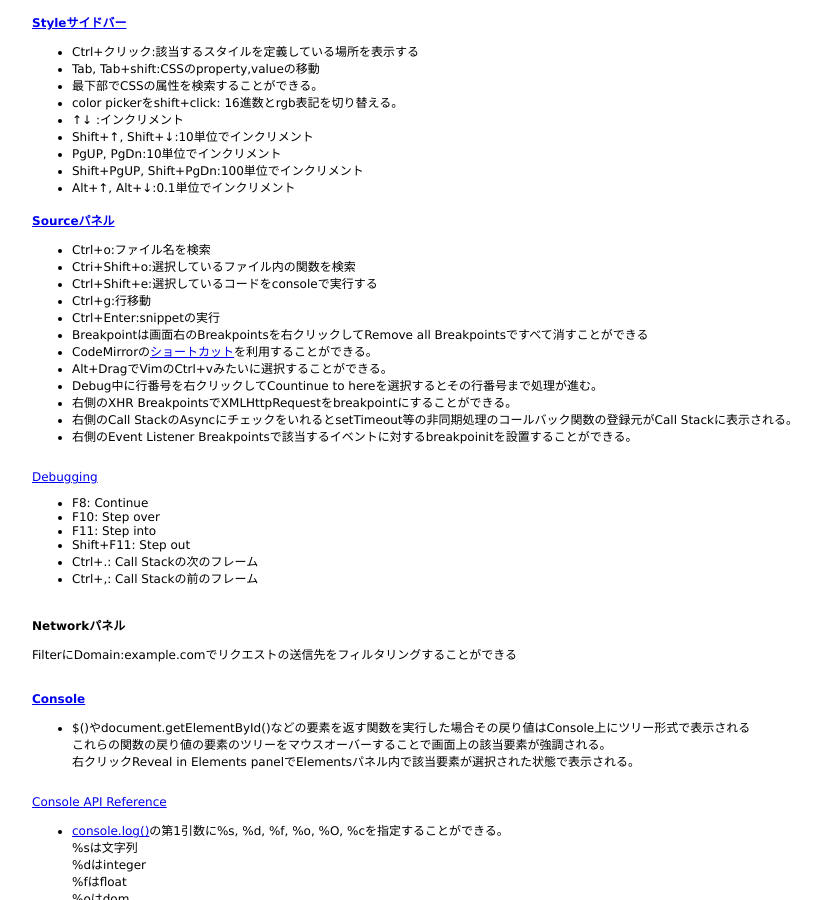
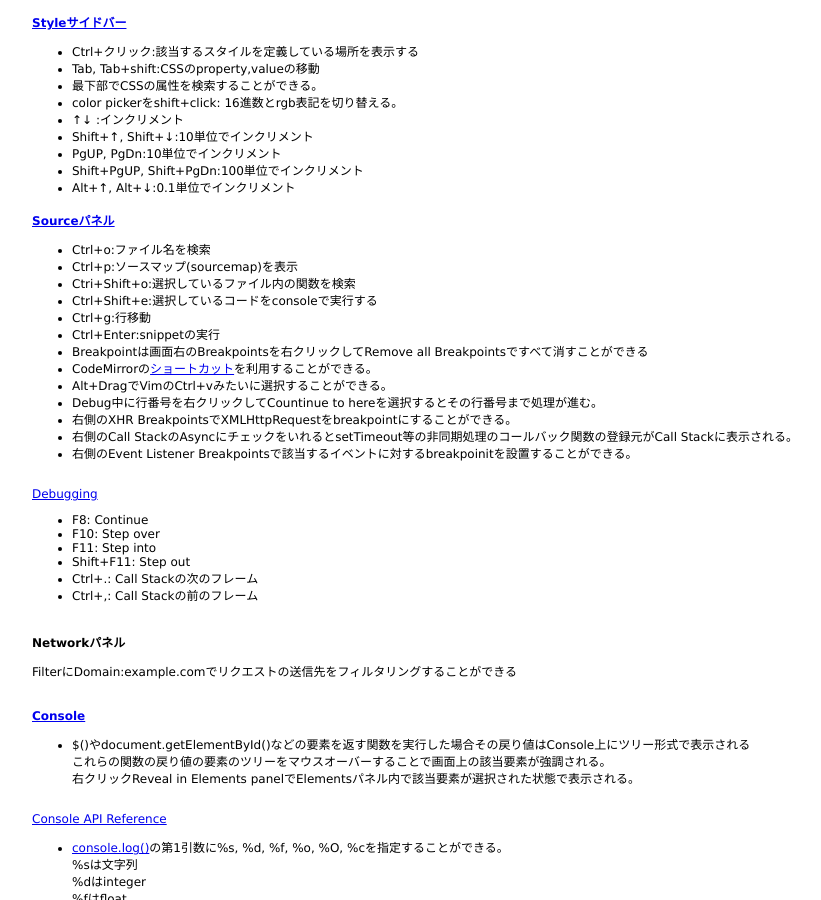
Before and after one commit to 38elements/38elements.github.com, a Jekyll site: the page built from _posts/2014-4-27-devtools.md, in a window 1280 px wide and 900 px high, scrolled down 440 px. Shown: the whole window, without its empty margins (208-1029 px from the left). Built offline with Jekyll 4.4.1, drawn with Linux system fonts in a browser that asks for light colours.

Commit message:
Update 2014-4-27-devtools.md

```diff
--- a/_posts/2014-4-27-devtools.md
+++ b/_posts/2014-4-27-devtools.md
@@ -44,6 +44,7 @@ nodeをマウスオーバーで該当要素がハイライトされる
 #### [Sourceパネル](https://developer.chrome.com/devtools/docs/shortcuts#sources-panel)
 
 * Ctrl+o:ファイル名を検索
+* Ctrl+p:ソースマップ(sourcemap)を表示
 * Ctri+Shift+o:選択しているファイル内の関数を検索
 * Ctrl+Shift+e:選択しているコードをconsoleで実行する
 * Ctrl+g:行移動
```
